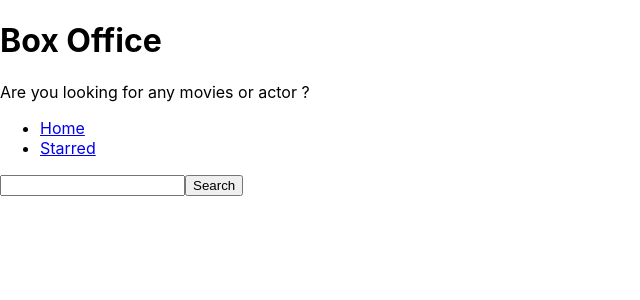
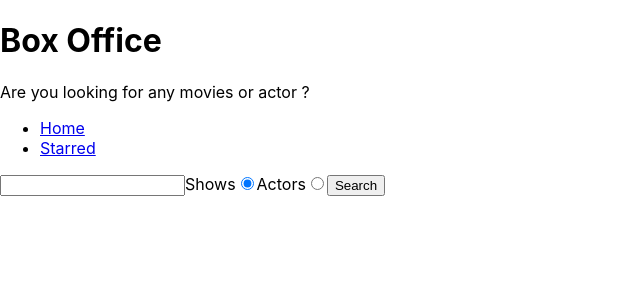
Before and after one commit to dhananjay16642/box-office-app, a React (Create React App) app: page / in a window 1280 px wide. Shown: the top 300 px of the page, without its empty margins (0-640 px from the left). Built offline with nearby package versions, Linux system fonts and the light colour scheme.

Commit message:
added search for actors

```diff
--- a/src/api/tvmaze.js
+++ b/src/api/tvmaze.js
@@ -8,3 +8,5 @@
 };
 
 export const searchForShows = query => apiGet(`/search/shows?q=${query}`);
+
+export const searchForPeople = query => apiGet(`/search/people?q=${query}`);
--- a/src/pages/Home.jsx
+++ b/src/pages/Home.jsx
@@ -1,13 +1,18 @@
 import { useState } from 'react';
-import { searchForShows } from './../api/tvmaze';
+import { searchForShows, searchForPeople } from './../api/tvmaze';
 
 const Home = () => {
   const [searchStr, setSearchStr] = useState('');
   const [apiData, setApiData] = useState(null);
   const [apiDataError, setApiDataError] = useState(null);
+  const [searchOption, setSearchOption] = useState('shows');
 
   const onSearchInputChange = ev => {
     setSearchStr(ev.target.value);
+  };
+
+  const onRadioChange = ev => {
+    setSearchOption(ev.target.value);
   };
 
   const onSearch = async ev => {
@@ -15,8 +20,13 @@
 
     try {
       setApiDataError(null);
-      const result = await searchForShows(searchStr);
-      setApiData(result);
+      if (searchOption === 'shows') {
+        const result = await searchForShows(searchStr);
+        setApiData(result);
+      } else {
+        const result = await searchForPeople(searchStr);
+        setApiData(result);
+      }
     } catch (error) {
       setApiDataError(error);
     }
@@ -28,9 +38,11 @@
     }
 
     if (apiData) {
-      return apiData.map(data => (
-        <div key={data.show.id}>{data.show.name}</div>
-      ));
+      return apiData[0].show
+        ? apiData.map(data => <div key={data.show.id}>{data.show.name}</div>)
+        : apiData.map(data => (
+            <div key={data.person.id}>{data.person.name}</div>
+          ));
     }
 
     return null;
@@ -40,6 +52,26 @@
     <div>
       <form onSubmit={onSearch}>
         <input type="text" value={searchStr} onChange={onSearchInputChange} />
+        <label>
+          Shows
+          <input
+            type="radio"
+            name="search-option"
+            value="shows"
+            checked={searchOption === 'shows'}
+            onChange={onRadioChange}
+          />
+        </label>
+        <label>
+          Actors
+          <input
+            type="radio"
+            name="search-option"
+            value="actors"
+            checked={searchOption === 'actors'}
+            onChange={onRadioChange}
+          />
+        </label>
         <button type="submit">Search</button>
       </form>
 
```
